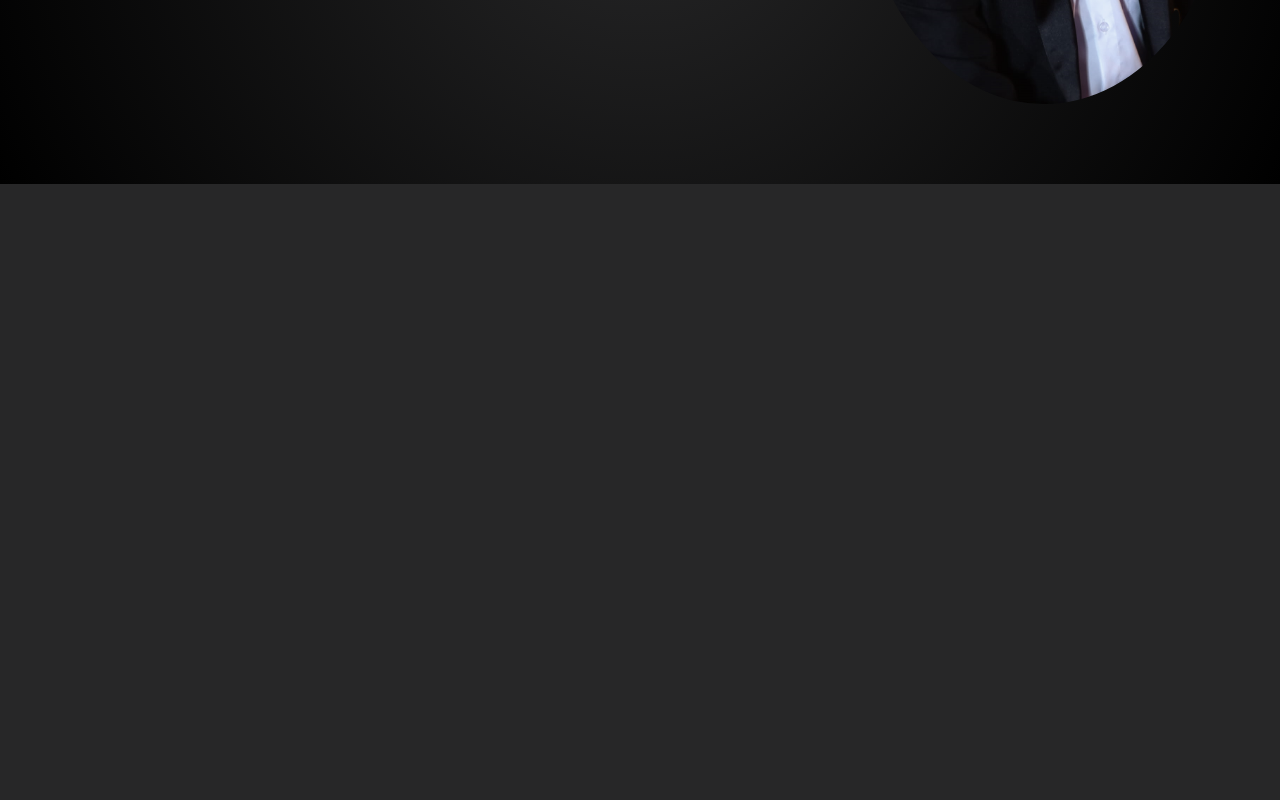
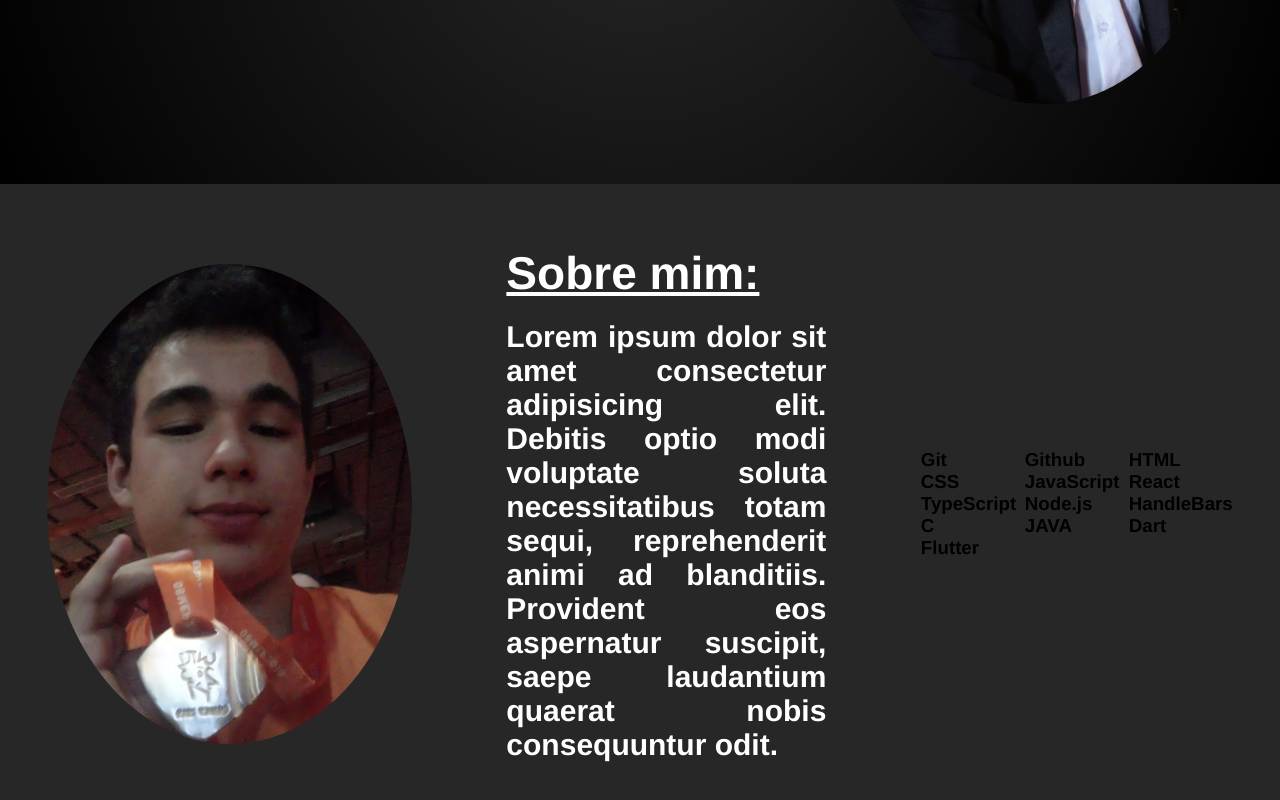
Before and after one commit to ari123rm/Portfolio, a React (Create React App) app: page / in a window 1280 px wide. Shown: the part 456-1256 px from the top of the page. Built offline with nearby package versions, Linux system fonts and the light colour scheme.

Commit message:
feat: adicionar textos do sobreMe

```diff
--- a/src/App.tsx
+++ b/src/App.tsx
@@ -1,14 +1,16 @@
 import React from 'react';
-import logo from './logo.svg';
 import './App.css';
 import Temas from './components/Temas';
-import { logoImg } from './components/imagens';
+import Item from './components/Item';
+import { logoImg,medalhaImg } from './components/imagens';
 import style from './components/themes/topicos.module.scss'
 
 function App() {
+  const tecnologias:Array<Item> = [new Item({tema:"Git"}),new Item({tema:"Github"}),new Item({tema:"HTML"}),new Item({tema:"CSS"}),new Item({tema:"JavaScript"}),new Item({tema:"React"}),new Item({tema:"TypeScript"}),new Item({tema:"Node.js"}),new Item({tema:"HandleBars"}),new Item({tema:"C"}),new Item({tema:"JAVA"}),new Item({tema:"Dart"}),new Item({tema:"Flutter"})]
   const conteudo:Array<Temas> = [];
+
   conteudo.push(new Temas({style: style.capa,titulo:"Olá, sou <br><span>Ariel Rocha de Moraes</span>", imagem:logoImg, subtitulo:"Estudante de Engenharia de Computação <br> IFCE - Campus Fortaleza"}));
-  conteudo.push(new Temas({style:style.sobreCapa}))
+  conteudo.push(new Temas({style:style.sobreMim,titulo:"Sobre mim:",imagem:medalhaImg,lista:tecnologias,subtitulo:"Lorem ipsum dolor sit amet consectetur adipisicing elit. Debitis optio modi voluptate soluta necessitatibus totam sequi, reprehenderit animi ad blanditiis. Provident eos aspernatur suscipit, saepe laudantium quaerat nobis consequuntur odit."}))
   console.log(conteudo);
   const topicos = conteudo.map((topic)=>topic.render());
   return (
--- a/src/components/Temas.tsx
+++ b/src/components/Temas.tsx
@@ -7,23 +7,23 @@ export default class Temas extends React.Component<temaProps>{
     render(){
         return(
             <div className={"topicos " + this.props.style}>
-            {(this.props.titulo != undefined) ? (
+            {(this.props.titulo) ? (
                 <div>
                 <h1>{Parser(this.props.titulo)}</h1>
-                {this.props.subtitulo!=undefined ? (
+                {this.props.subtitulo ? (
                     <h2>{Parser(this.props.subtitulo)}</h2>
                 ):( <></>  )}
                 </div>
             ):( <></> ) }
 
 
-            {(this.props.imagem != undefined) ? (
+            {(this.props.imagem ) ? (
                 <>{this.props.imagem.render()}</>
             ):(
                 <></>
             )}
-            {this.props.texto != undefined ? (<p>{Parser(this.props.texto)}</p>):(<></>)}
-            { (this.props.lista != undefined) ? (
+            {this.props.texto ? (<p>{Parser(this.props.texto)}</p>):(<></>)}
+            { (this.props.lista) ? (
                 <ul>
                     {this.itens}
                 </ul>
--- a/src/components/imagens.ts
+++ b/src/components/imagens.ts
@@ -5,3 +5,4 @@ function url(arquivo:string):string{
 }
 
 export const logoImg:Img = new Img({url:url("logo.png"),alt:"Logo"});
+export const medalhaImg:Img = new Img({url:url("medalha.jpeg"),alt:"Medalha de Ouro OBMEP 2019"});
--- a/src/components/themes/topicos.module.scss
+++ b/src/components/themes/topicos.module.scss
@@ -1,3 +1,4 @@
+
 .capa{
     background-color: black;
     background: rgb(39,39,40);
@@ -32,6 +33,8 @@
         animation: slidein ease-in-out;
         animation-duration: 2s;
         overflow: hidden;
+
+    }
     @keyframes slidein {
         from {
           transform: translateX(100%) ;
@@ -41,7 +44,52 @@
         }
     }
 }
+.sobreMim{
+    background-color:rgba(39,39,40,1) ;
+    align-items: center;
+    justify-content: space-around;
+    font-family:'Franklin Gothic Medium', 'Arial Narrow', Arial, sans-serif;
+    div{
+        color: white;
+        order:1;
+        display: grid;
+        h1{
+            font-size: 46px;
+            margin-bottom: 20px;
+            text-decoration: underline;
         }
-.sobreCapa{
-    background-color:rgba(39,39,40,1) ;
+        h2{
+            font-size: 30px;
+            max-width:25vw ;
+            text-align: justify;
         }
+    }
+    img{
+        filter: grayscale(30%);
+        order: 0;
+        height:60vh;
+        border-radius: 100%;
+        animation: slidein2 ease-in-out;
+        animation-duration: 2s;
+        overflow: hidden;
+    }
+    ul{
+        list-style-type: none;
+        order:2;
+        display:grid;
+        grid-template-columns: 1fr 1fr 1fr;
+        li{
+
+
+
+        }
+    }
+    @keyframes slidein2 {
+        from {
+          transform: translateX(-100%) ;
+        }
+        to {
+          transform: translateX(0);
+        }
+    }
+}
```
Also changed, not shown: public/images/medalha.jpeg (added). Lines whose indentation alone changed are shown as unchanged.
